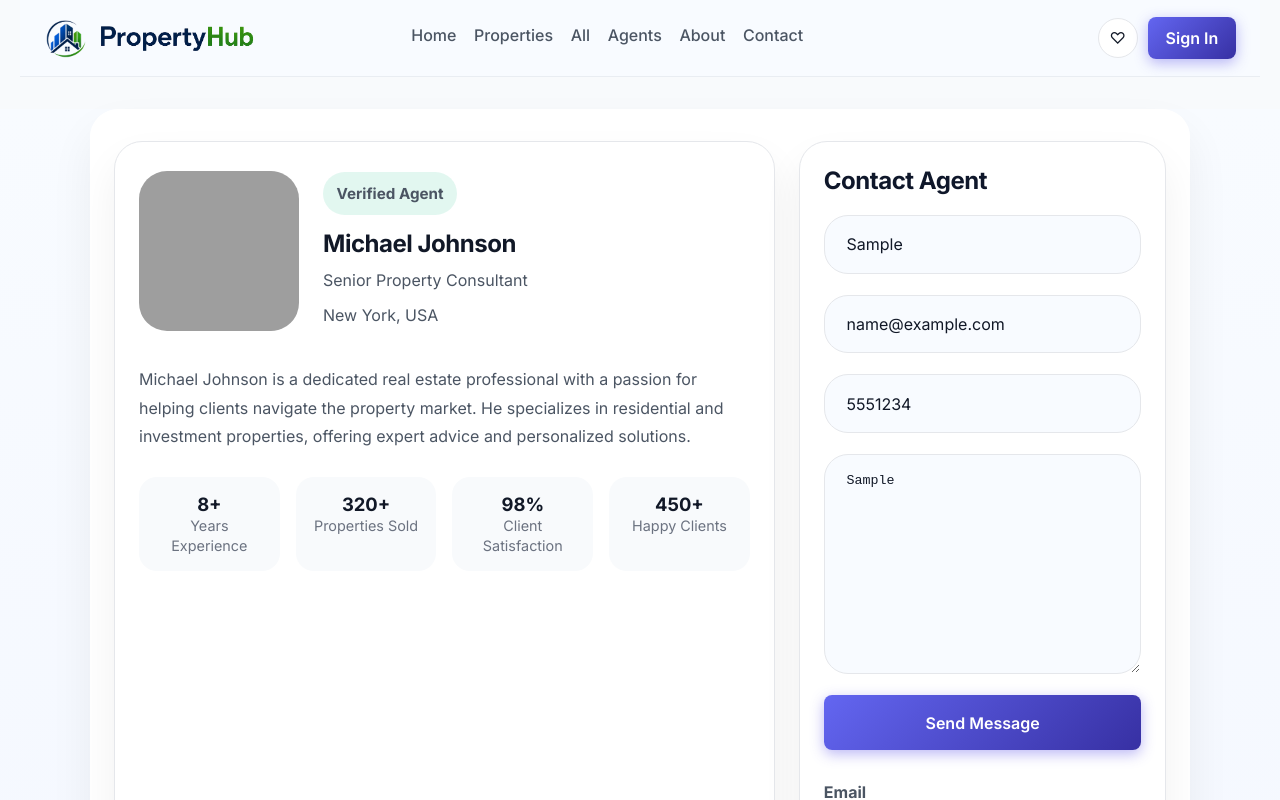
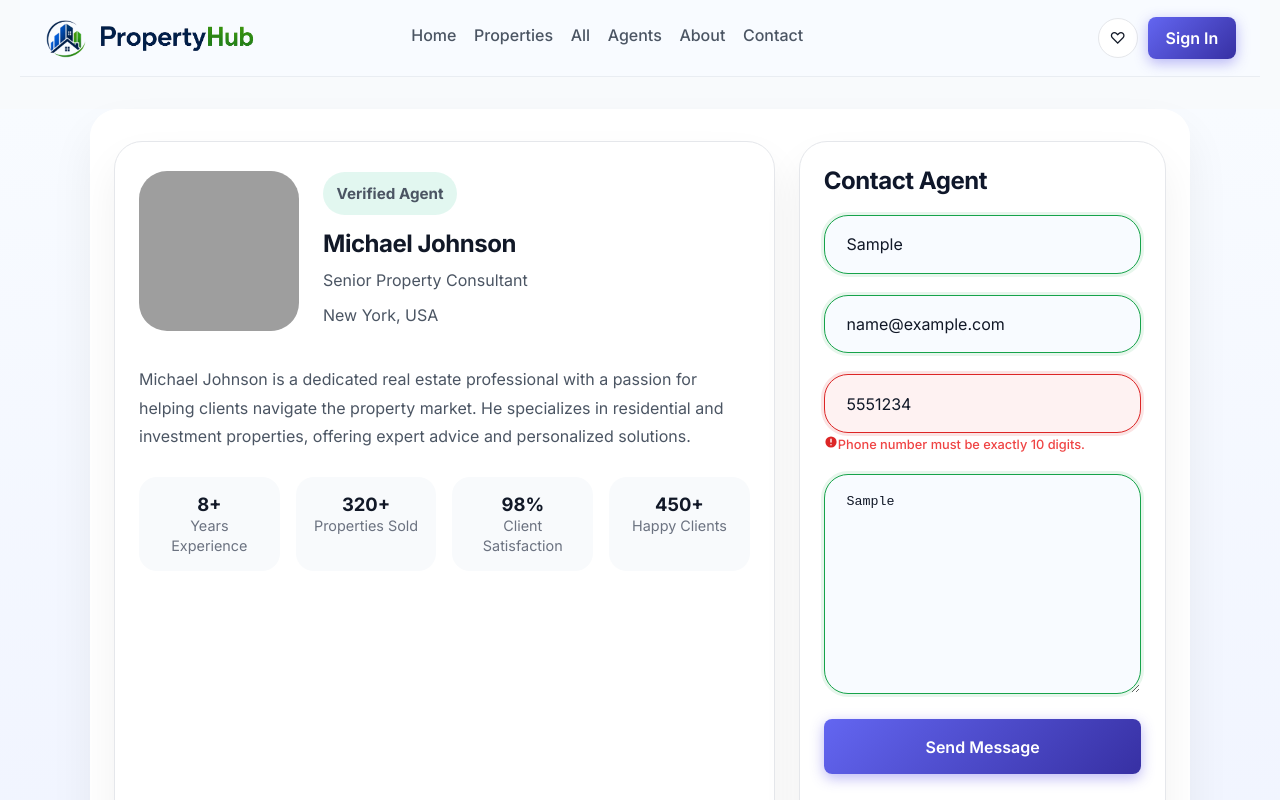
Before and after one commit to dipak2374/Properties-frontend, a React (Vite) app: page /agent/1 in a window 1280 px wide. Both pictures are taken after typing "Sample", "name@example.com", "5551234", "Sample" into the empty fields and a click on the button "Send Message". Shown: the top 800 px of the page. Built offline with nearby package versions, Linux system fonts and the light colour scheme; grey boxes are pictures that could not be loaded.

Commit message:
seven commit

```diff
--- a/src/pages/Agent/Agent.jsx
+++ b/src/pages/Agent/Agent.jsx
@@ -1,37 +1,40 @@
 import { useState, useEffect } from 'react';
 import { useParams } from 'react-router-dom';
-import PropertyCard from '../../components/PropertyCard/PropertyCard';
 import PageLoader from '../../components/Common/PageLoader';
-import { featuredProperties } from '../../data/featuredProperties';
 import { defaultAgents } from '../../data/agentsData';
 import { fetchAgents, resolveUserAssetUrl } from '../../services/userService';
-import { fetchProperties } from '../../services/propertyService';
-import NotFound from '../NotFound/NotFound';
+import { validateName, validateEmail, validatePhone, validateMessage, runValidators } from '../../utils/validate';
 import '../../styles/pages.css';
+
+const INITIAL_FORM = { name: '', email: '', phone: '', message: '' };
 
 export default function Agent() {
   const { id } = useParams();
   const [agent, setAgent] = useState(null);
-  const [properties, setProperties] = useState([]);
   const [loading, setLoading] = useState(true);
+
+  // Form state & validation
+  const [contactForm, setContactForm] = useState(INITIAL_FORM);
+  const [fieldErrors, setFieldErrors] = useState({});
+  const [touched, setTouched] = useState({});
+  const [sending, setSending] = useState(false);
+  const [submitted, setSubmitted] = useState(false);
 
   useEffect(() => {
     let active = true;
-    const loadAgentAndProperties = async () => {
+    const loadAgent = async () => {
       setLoading(true);
       try {
-        const numericId = parseInt(id, 10);
-        if (Number.isInteger(numericId) && String(numericId) === id) {
-          // STATIC AGENT FALLBACK
-          const staticAgent = defaultAgents.find((a) => a.id === numericId);
-          if (active) {
-            setAgent(staticAgent || null);
-            setProperties(featuredProperties.slice(0, 4));
-          }
+        const extractedNum = parseInt(String(id || '').replace(/\D/g, ''), 10);
+        const staticAgent = defaultAgents.find(
+          (a) => String(a.id) === String(id) || (Number.isInteger(extractedNum) && a.id === extractedNum)
+        );
+
+        if (staticAgent) {
+          if (active) setAgent(staticAgent);
         } else {
-          // LIVE DB AGENT FLOW
           const liveAgents = await fetchAgents();
-          const found = liveAgents.find((a) => String(a._id || a.id) === id);
+          const found = liveAgents.find((a) => String(a._id || a.id) === String(id));
 
           if (found && active) {
             const formatted = {
@@ -46,42 +49,78 @@ export default function Agent() {
               location: found.location || 'United States',
               email: found.email || '',
               phone: found.phone || '+1 555-0100',
-              image: resolveUserAssetUrl(found.profilePicture || found.avatar) || 'https://images.unsplash.com/photo-1560250097-0b93528c311a?auto=format&fit=crop&w=800&q=80',
+              image: resolveUserAssetUrl(found.profilePicture || found.avatar) || defaultAgents[0].image,
               description: found.description || 'Verified real estate professional with a passion for helping clients navigate the property market and find their dream home.',
             };
             setAgent(formatted);
-
-            // Fetch live properties from backend API and filter by this agent
-            try {
-              const allProperties = await fetchProperties();
-              const agentProps = allProperties.filter((p) => String(p.ownerId) === String(found._id || found.id));
-              setProperties(agentProps);
-            } catch (propErr) {
-              console.error('Error fetching agent properties', propErr);
-            }
+          } else if (active) {
+            setAgent(defaultAgents[0]);
           }
         }
       } catch (err) {
         console.error('Error loading agent profile', err);
+        if (active) setAgent(defaultAgents[0]);
       } finally {
-        if (active) {
-          setLoading(false);
-        }
+        if (active) setLoading(false);
       }
     };
 
-    loadAgentAndProperties();
-    return () => {
-      active = false;
-    };
+    loadAgent();
+    return () => { active = false; };
   }, [id]);
+
+  const handleChange = (e) => {
+    const { name, value } = e.target;
+    setContactForm((prev) => ({ ...prev, [name]: value }));
+    if (touched[name]) {
+      setFieldErrors((prev) => ({ ...prev, [name]: validateField(name, value) }));
+    }
+  };
+
+  const handleBlur = (e) => {
+    const { name, value } = e.target;
+    setTouched((prev) => ({ ...prev, [name]: true }));
+    setFieldErrors((prev) => ({ ...prev, [name]: validateField(name, value) }));
+  };
+
+  const validateField = (name, value) => {
+    if (name === 'name') return validateName(value);
+    if (name === 'email') return validateEmail(value);
+    if (name === 'phone') return validatePhone(value);
+    if (name === 'message') return validateMessage(value, { min: 5, max: 1000 });
+    return '';
+  };
+
+  const handleSubmit = async (e) => {
+    e.preventDefault();
+    setTouched({ name: true, email: true, phone: true, message: true });
+
+    const { errors, hasError } = runValidators({
+      name: () => validateName(contactForm.name),
+      email: () => validateEmail(contactForm.email),
+      phone: () => validatePhone(contactForm.phone),
+      message: () => validateMessage(contactForm.message, { min: 5, max: 1000 }),
+    });
+
+    setFieldErrors(errors);
+    if (hasError) return;
+
+    setSending(true);
+    try {
+      await new Promise((resolve) => setTimeout(resolve, 800));
+      setSubmitted(true);
+      setContactForm(INITIAL_FORM);
+    } finally {
+      setSending(false);
+    }
+  };
 
   if (loading) {
     return <PageLoader label="Loading Agent Profile…" />;
   }
 
   if (!agent) {
-    return <NotFound />;
+    return null;
   }
 
   return (
@@ -125,13 +164,86 @@ export default function Agent() {
 
           <aside className="agent-contact-card">
             <h2>Contact Agent</h2>
-            <div className="contact-form">
-              <input type="text" placeholder="Your Name" aria-label="Your Name" />
-              <input type="email" placeholder="Your Email" aria-label="Your Email" />
-              <input type="tel" placeholder="Phone Number" aria-label="Phone Number" />
-              <textarea placeholder="Your Message" aria-label="Your Message" />
-              <button type="button" className="button button-primary">Send Message</button>
-            </div>
+            {submitted ? (
+              <div style={{ textAlign: 'center', padding: '1.5rem 0', color: '#16a34a' }}>
+                <div style={{ fontSize: '2.5rem', marginBottom: '0.5rem' }}>✓</div>
+                <h3 style={{ margin: '0 0 0.5rem 0', color: '#15803d' }}>Message Sent!</h3>
+                <p style={{ margin: 0, fontSize: '0.9rem', color: '#475569' }}>
+                  Thank you! {agent.name.split(' ')[0]} will get back to you shortly.
+                </p>
+                <button
+                  type="button"
+                  className="button button-secondary"
+                  style={{ marginTop: '1rem', width: '100%' }}
+                  onClick={() => setSubmitted(false)}
+                >
+                  Send another message
+                </button>
+              </div>
+            ) : (
+              <form className="contact-form" onSubmit={handleSubmit} noValidate>
+                <div>
+                  <input
+                    type="text"
+                    name="name"
+                    placeholder="Your Name"
+                    aria-label="Your Name"
+                    value={contactForm.name}
+                    onChange={handleChange}
+                    onBlur={handleBlur}
+                    className={fieldErrors.name ? 'input-invalid' : touched.name && contactForm.name ? 'input-valid' : ''}
+                  />
+                  {fieldErrors.name && <span className="field-error" role="alert" style={{ color: '#ef4444', fontSize: '0.8rem', marginTop: '2px', display: 'block' }}>{fieldErrors.name}</span>}
+                </div>
+
+                <div>
+                  <input
+                    type="email"
+                    name="email"
+                    placeholder="Your Email"
+                    aria-label="Your Email"
+                    value={contactForm.email}
+                    onChange={handleChange}
+                    onBlur={handleBlur}
+                    className={fieldErrors.email ? 'input-invalid' : touched.email && contactForm.email ? 'input-valid' : ''}
+                  />
+                  {fieldErrors.email && <span className="field-error" role="alert" style={{ color: '#ef4444', fontSize: '0.8rem', marginTop: '2px', display: 'block' }}>{fieldErrors.email}</span>}
+                </div>
+
+                <div>
+                  <input
+                    type="tel"
+                    name="phone"
+                    placeholder="Phone Number"
+                    aria-label="Phone Number"
+                    value={contactForm.phone}
+                    onChange={handleChange}
+                    onBlur={handleBlur}
+                    className={fieldErrors.phone ? 'input-invalid' : touched.phone && contactForm.phone ? 'input-valid' : ''}
+                  />
+                  {fieldErrors.phone && <span className="field-error" role="alert" style={{ color: '#ef4444', fontSize: '0.8rem', marginTop: '2px', display: 'block' }}>{fieldErrors.phone}</span>}
+                </div>
+
+                <div>
+                  <textarea
+                    name="message"
+                    placeholder="Your Message"
+                    aria-label="Your Message"
+                    rows={4}
+                    value={contactForm.message}
+                    onChange={handleChange}
+                    onBlur={handleBlur}
+                    className={fieldErrors.message ? 'input-invalid' : touched.message && contactForm.message ? 'input-valid' : ''}
+                  />
+                  {fieldErrors.message && <span className="field-error" role="alert" style={{ color: '#ef4444', fontSize: '0.8rem', marginTop: '2px', display: 'block' }}>{fieldErrors.message}</span>}
+                </div>
+
+                <button type="submit" className="button button-primary" disabled={sending}>
+                  {sending ? 'Sending...' : 'Send Message'}
+                </button>
+              </form>
+            )}
+
             <div className="agent-contact-details">
               {agent.email && (
                 <>
@@ -148,24 +260,6 @@ export default function Agent() {
             </div>
           </aside>
         </section>
-
-        <section className="agent-properties">
-          <div className="section-headline">
-            <h2>Properties Listed by {agent.name.split(' ')[0]}</h2>
-            <a href="/properties">View All Properties</a>
-          </div>
-          <div className="properties-grid">
-            {properties.length > 0 ? (
-              properties.map((property) => (
-                <PropertyCard key={property.id} {...property} />
-              ))
-            ) : (
-              <p style={{ gridColumn: '1 / -1', textAlign: 'center', padding: '3rem', color: '#64748b', fontSize: '1.1rem' }}>
-                This agent does not have any active property listings at the moment.
-              </p>
-            )}
-          </div>
-        </section>
       </main>
     </div>
   );
--- a/src/pages/Dashboard/AddProperty.jsx
+++ b/src/pages/Dashboard/AddProperty.jsx
@@ -158,7 +158,34 @@ export default function AddProperty() {
     }));
   };
 
+  const validateStep = (step) => {
+    if (step === 0) {
+      if (!formData.title || formData.title.trim().length < 5) {
+        showToast('Please enter a property title (min 5 characters).', 'error');
+        return false;
+      }
+      if (!formData.description || formData.description.trim().length < 10) {
+        showToast('Please enter a property description (min 10 characters).', 'error');
+        return false;
+      }
+    }
+    if (step === 1) {
+      if (!formData.city || !formData.city.trim()) {
+        showToast('Please enter the city location.', 'error');
+        return false;
+      }
+    }
+    if (step === 5) {
+      if (!formData.price || Number(formData.price) <= 0) {
+        showToast('Please enter a valid listing price.', 'error');
+        return false;
+      }
+    }
+    return true;
+  };
+
   const handleNext = () => {
+    if (!validateStep(currentStep)) return;
     if (currentStep < STEPS.length - 1) {
       setCurrentStep((prev) => prev + 1);
     }
```
Also changed, not shown: src/components/AgentCard/AgentCard.jsx (+7 -10 lines), src/components/Home/FeaturedAgents.jsx (+9 -6 lines).
